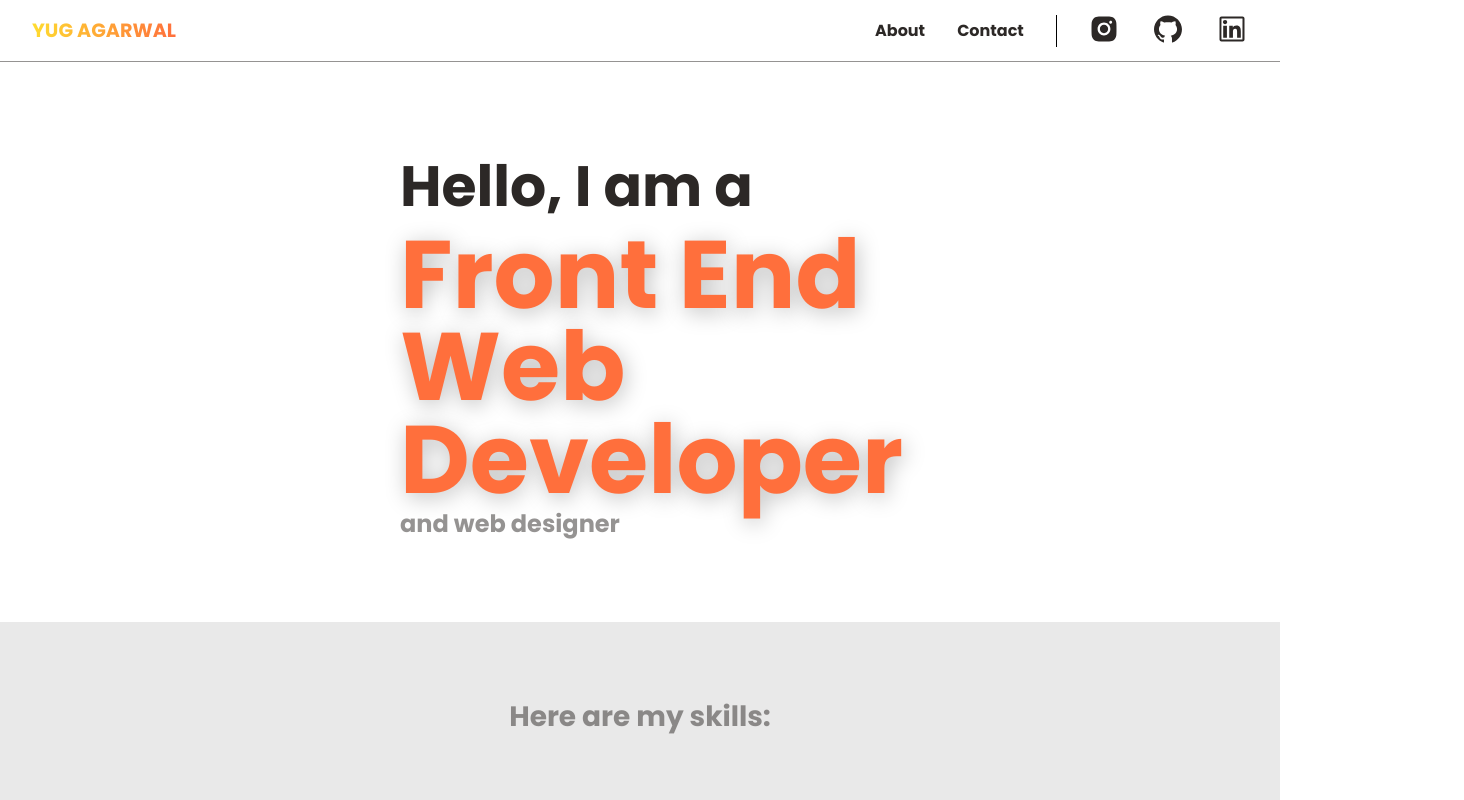
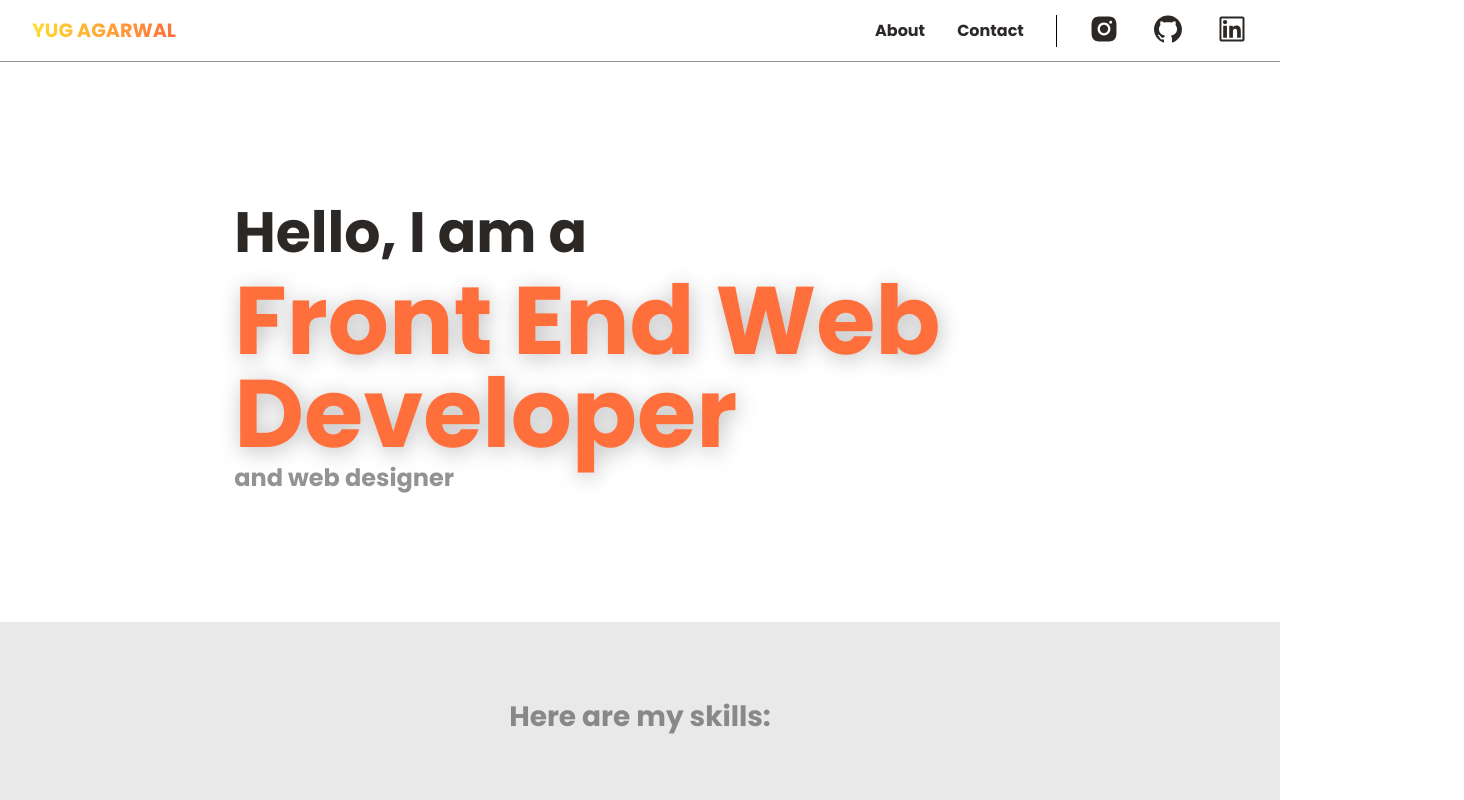
Before and after one commit to 03YugAgarwal/portfolio, a React (Create React App) app: page / in a window 1280 px wide. Shown: the top 800 px of the page, 1464 px wide, since content can reach past the window. Built offline with nearby package versions, Linux system fonts and the light colour scheme; no server answers; some icons are missing; the HTML template or start-up script is replaced by a standard one.

Commit message:
Fixed Header

```diff
--- a/src/components/Header.module.css
+++ b/src/components/Header.module.css
@@ -2,8 +2,17 @@
   display: flex;
   flex-direction: column;
   justify-content: center;
+  align-items: center;
   height: 560px;
+  /* margin: 0px auto; */
   /* background-color: yellow; */
+}
+
+.text{
+  display: flex;
+  flex-direction: column;
+  margin: 0px auto;
+  transform: translate(17%);
 }
 
 .header3 {
@@ -13,16 +22,16 @@
   font-family: Poppins;
   font-weight: 700;
   /* background-color: red; */
-  width: 50%;
+  /* width: 50%; */
 
-  margin-left: 25rem;
+  /* margin-left: 25rem; */
 }
 
 .header1 {
   display: flex;
   flex-wrap: wrap;
-  width: 50%;
-  margin-left: 25rem;
+  width: 70%;
+  /* margin-left: 25rem; */
 
   /* background-color: green; */
 
@@ -40,7 +49,7 @@
   font-size: 24px;
   font-family: Poppins;
   font-weight: 700;
-  margin-left: 25rem;
+  /* margin-left: 25rem; */
   /* background-color: blue; */
-  width: 50%;
+  /* width: 50%; */
 }
```
